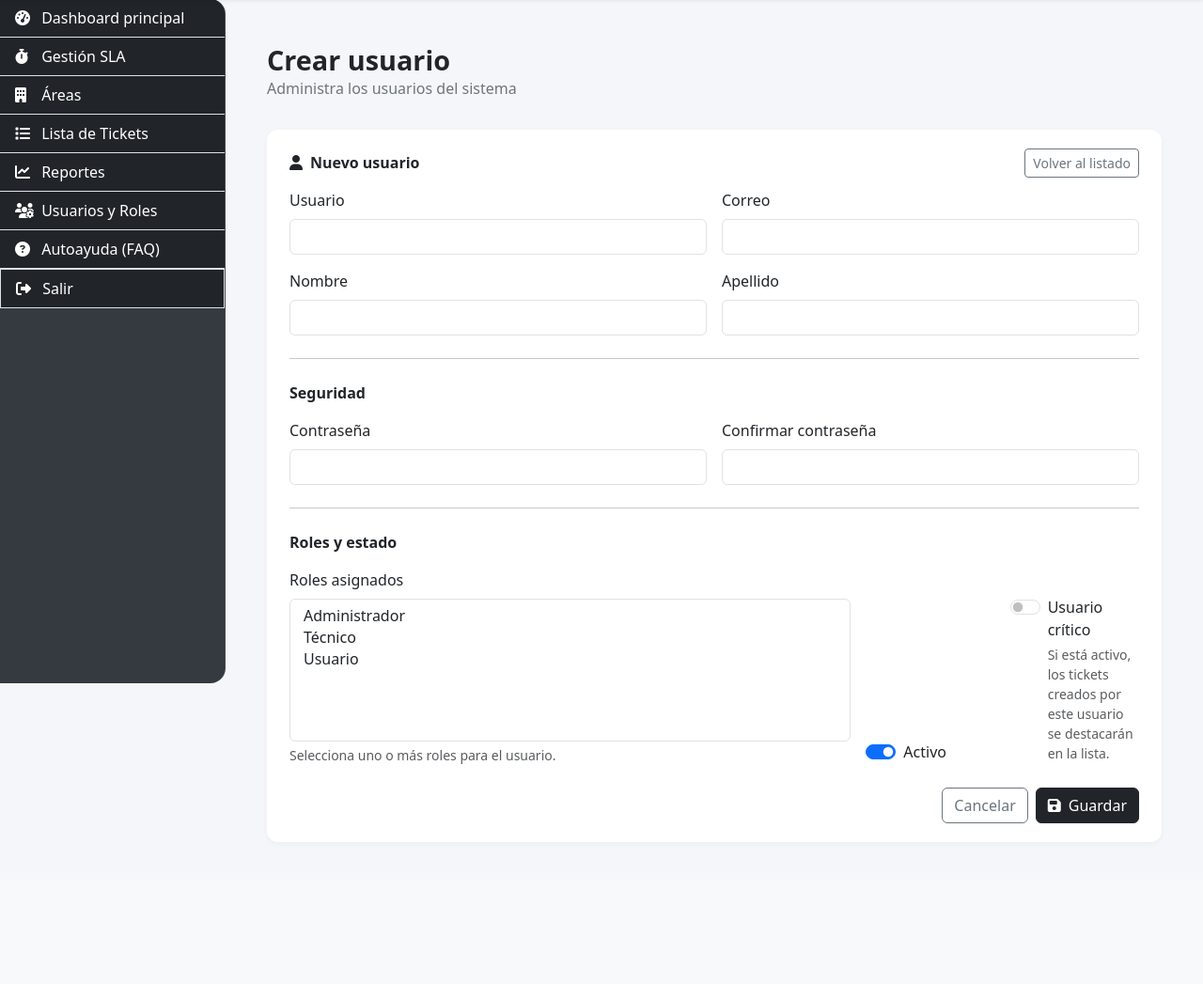
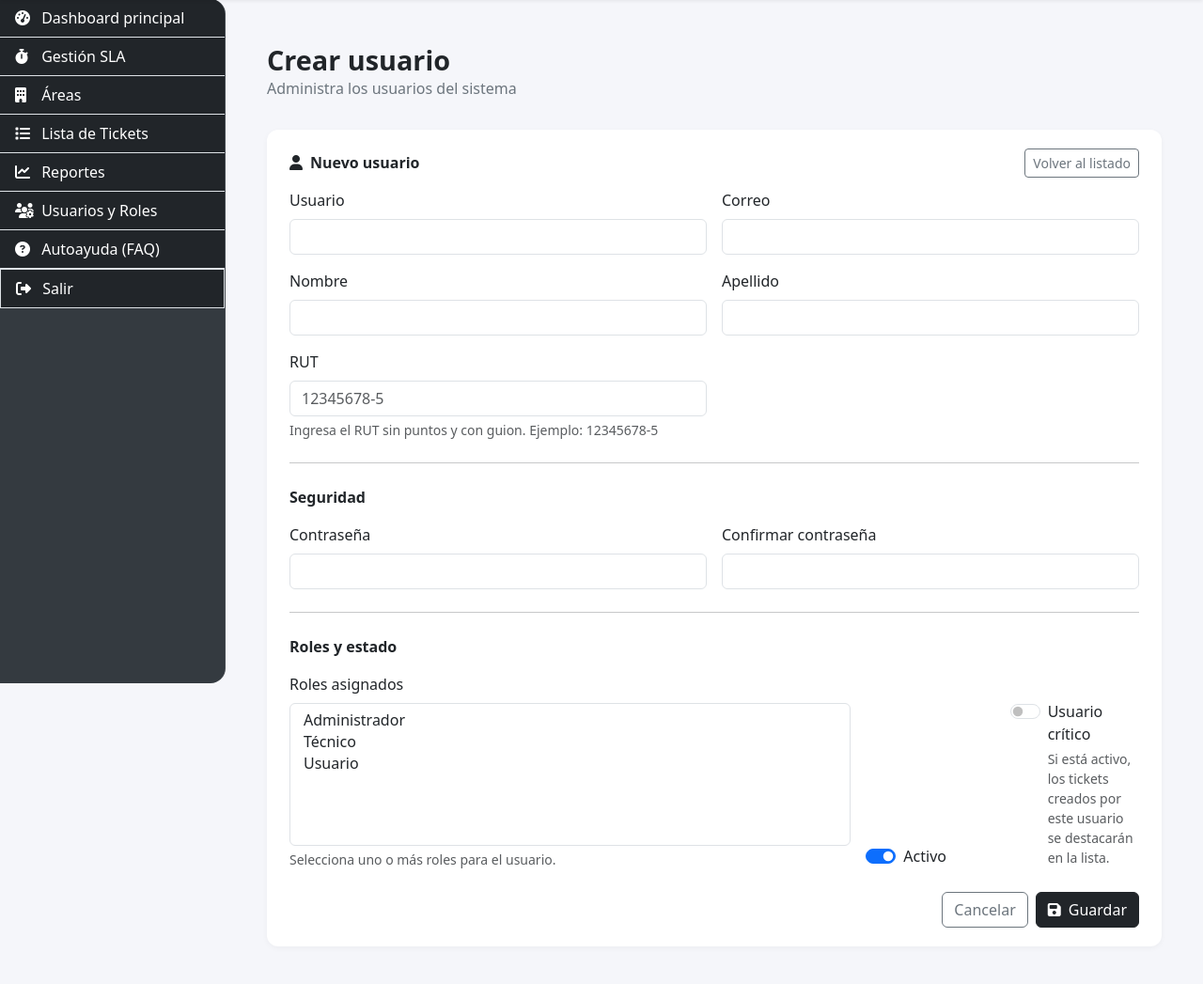
Before and after one commit to medinabenjamin/tickets-v1.0, a Django app: page /usuarios/crear/ in a window 1280 px wide. Shown: the part 73-1120 px from the top of the page at 94% size. Before the commit the page ends 949 px from the top, so only its background shows below. Run offline with Django 5.2, Linux system fonts and the light colour scheme; a user stored in the database is signed in; data that the repository does not hold is empty; some libraries are stand-ins or nearby versions.

Commit message:
Add Chilean RUT validation to user creation

```diff
--- a/soporte/forms.py
+++ b/soporte/forms.py
@@ -208,12 +208,51 @@ class CommentForm(forms.ModelForm):
         }
 
 
+def _normalizar_rut(valor: str) -> str:
+    """Devuelve el RUT en formato canónico sin puntos y con guion."""
+
+    rut_limpio = valor.replace(".", "").replace("-", "").strip().upper()
+    if len(rut_limpio) < 2:
+        return rut_limpio
+    cuerpo, dv = rut_limpio[:-1], rut_limpio[-1]
+    return f"{cuerpo}-{dv}"
+
+
+def rut_es_valido(valor: str) -> bool:
+    """Valida el dígito verificador del RUT chileno."""
+
+    rut_limpio = valor.replace(".", "").replace("-", "").strip().upper()
+    if len(rut_limpio) < 2 or not rut_limpio[:-1].isdigit():
+        return False
+
+    cuerpo, dv_ingresado = rut_limpio[:-1], rut_limpio[-1]
+    multiplicador = 2
+    suma = 0
+    for digito in reversed(cuerpo):
+        suma += int(digito) * multiplicador
+        multiplicador = 2 if multiplicador == 7 else multiplicador + 1
+
+    resto = 11 - (suma % 11)
+    if resto == 11:
+        dv_calculado = "0"
+    elif resto == 10:
+        dv_calculado = "K"
+    else:
+        dv_calculado = str(resto)
+
+    return dv_ingresado == dv_calculado
+
+
 class UserCreateForm(forms.ModelForm):
     """Formulario para crear un nuevo usuario con validación de contraseña."""
 
     password = forms.CharField(
         widget=forms.PasswordInput,
         label="Contraseña",
+    )
+    rut = forms.CharField(
+        label="RUT",
+        help_text="Ingresa el RUT sin puntos y con guion. Ejemplo: 12345678-5",
     )
     password_confirm = forms.CharField(
         widget=forms.PasswordInput,
@@ -256,6 +295,20 @@ class UserCreateForm(forms.ModelForm):
             self.add_error('password_confirm', "Las contraseñas no coinciden.")
         return cleaned_data
 
+    def clean_rut(self):
+        rut = self.cleaned_data.get("rut", "")
+        rut_normalizado = _normalizar_rut(rut)
+
+        if not rut_normalizado or "-" not in rut_normalizado:
+            raise forms.ValidationError("Ingresa un RUT válido con guion.")
+        if not rut_es_valido(rut_normalizado):
+            raise forms.ValidationError("El RUT ingresado no es válido.")
+
+        if PerfilUsuario.objects.filter(rut=rut_normalizado).exists():
+            raise forms.ValidationError("Ya existe un usuario con este RUT.")
+
+        return rut_normalizado
+
     def save(self, commit=True):
         user = super().save(commit=False)
         user.set_password(self.cleaned_data['password'])
@@ -266,9 +319,16 @@ class UserCreateForm(forms.ModelForm):
             if groups is not None:
                 user.groups.set(groups)
             perfil, _ = PerfilUsuario.objects.get_or_create(user=user)
+            perfil_actualizado = False
+            rut = self.cleaned_data.get("rut")
+            if rut and perfil.rut != rut:
+                perfil.rut = rut
+                perfil_actualizado = True
             if perfil.es_critico != es_critico:
                 perfil.es_critico = es_critico
-                perfil.save(update_fields=['es_critico'])
+                perfil_actualizado = True
+            if perfil_actualizado:
+                perfil.save(update_fields=['rut', 'es_critico'])
         return user
 
 
@@ -285,6 +345,10 @@ class UserUpdateForm(forms.ModelForm):
         widget=forms.PasswordInput,
         label="Confirmar contraseña",
         required=False,
+    )
+    rut = forms.CharField(
+        label="RUT",
+        help_text="Ingresa el RUT sin puntos y con guion. Ejemplo: 12345678-5",
     )
     es_critico = forms.BooleanField(
         required=False,
@@ -317,9 +381,11 @@ class UserUpdateForm(forms.ModelForm):
             self.fields['groups'].initial = self.instance.groups.all()
             try:
                 self.fields['es_critico'].initial = self.instance.perfil.es_critico
+                self.fields['rut'].initial = self.instance.perfil.rut or ''
             except PerfilUsuario.DoesNotExist:
                 PerfilUsuario.objects.get_or_create(user=self.instance)
                 self.fields['es_critico'].initial = False
+                self.fields['rut'].initial = ''
 
     def clean(self):
         cleaned_data = super().clean()
@@ -330,10 +396,28 @@ class UserUpdateForm(forms.ModelForm):
                 self.add_error('password_confirm', "Las contraseñas no coinciden.")
         return cleaned_data
 
+    def clean_rut(self):
+        rut = self.cleaned_data.get("rut", "")
+        rut_normalizado = _normalizar_rut(rut)
+
+        if not rut_normalizado or "-" not in rut_normalizado:
+            raise forms.ValidationError("Ingresa un RUT válido con guion.")
+        if not rut_es_valido(rut_normalizado):
+            raise forms.ValidationError("El RUT ingresado no es válido.")
+
+        perfil_qs = PerfilUsuario.objects.filter(rut=rut_normalizado)
+        if self.instance and self.instance.pk:
+            perfil_qs = perfil_qs.exclude(user=self.instance)
+        if perfil_qs.exists():
+            raise forms.ValidationError("Ya existe un usuario con este RUT.")
+
+        return rut_normalizado
+
     def save(self, commit=True):
         user = super().save(commit=False)
         password = self.cleaned_data.get('password')
         es_critico = self.cleaned_data.get('es_critico', False)
+        rut = self.cleaned_data.get('rut')
         if password:
             user.set_password(password)
         if commit:
@@ -342,8 +426,14 @@ class UserUpdateForm(forms.ModelForm):
             if groups is not None:
                 user.groups.set(groups)
             perfil, _ = PerfilUsuario.objects.get_or_create(user=user)
+            perfil_actualizado = False
             if perfil.es_critico != es_critico:
                 perfil.es_critico = es_critico
-                perfil.save(update_fields=['es_critico'])
+                perfil_actualizado = True
+            if rut and perfil.rut != rut:
+                perfil.rut = rut
+                perfil_actualizado = True
+            if perfil_actualizado:
+                perfil.save(update_fields=['rut', 'es_critico'])
             Ticket.objects.filter(solicitante=user).update(solicitante_critico=es_critico)
         return user
--- a/soporte/templates/soporte/usuario_form.html
+++ b/soporte/templates/soporte/usuario_form.html
@@ -54,6 +54,14 @@
                         <label class="form-label" for="{{ form.last_name.id_for_label }}">Apellido</label>
                         {% render_field form.last_name class="form-control" %}
                         {% for error in form.last_name.errors %}
+                            <div class="invalid-feedback d-block">{{ error }}</div>
+                        {% endfor %}
+                    </div>
+                    <div class="col-12 col-md-6">
+                        <label class="form-label" for="{{ form.rut.id_for_label }}">RUT</label>
+                        {% render_field form.rut class="form-control" placeholder="12345678-5" %}
+                        {% if form.rut.help_text %}<div class="form-text">{{ form.rut.help_text }}</div>{% endif %}
+                        {% for error in form.rut.errors %}
                             <div class="invalid-feedback d-block">{{ error }}</div>
                         {% endfor %}
                     </div>
```
Also changed, not shown: soporte/models.py (+8 -0 lines), soporte/migrations/0015_perfilusuario_rut.py (added).
